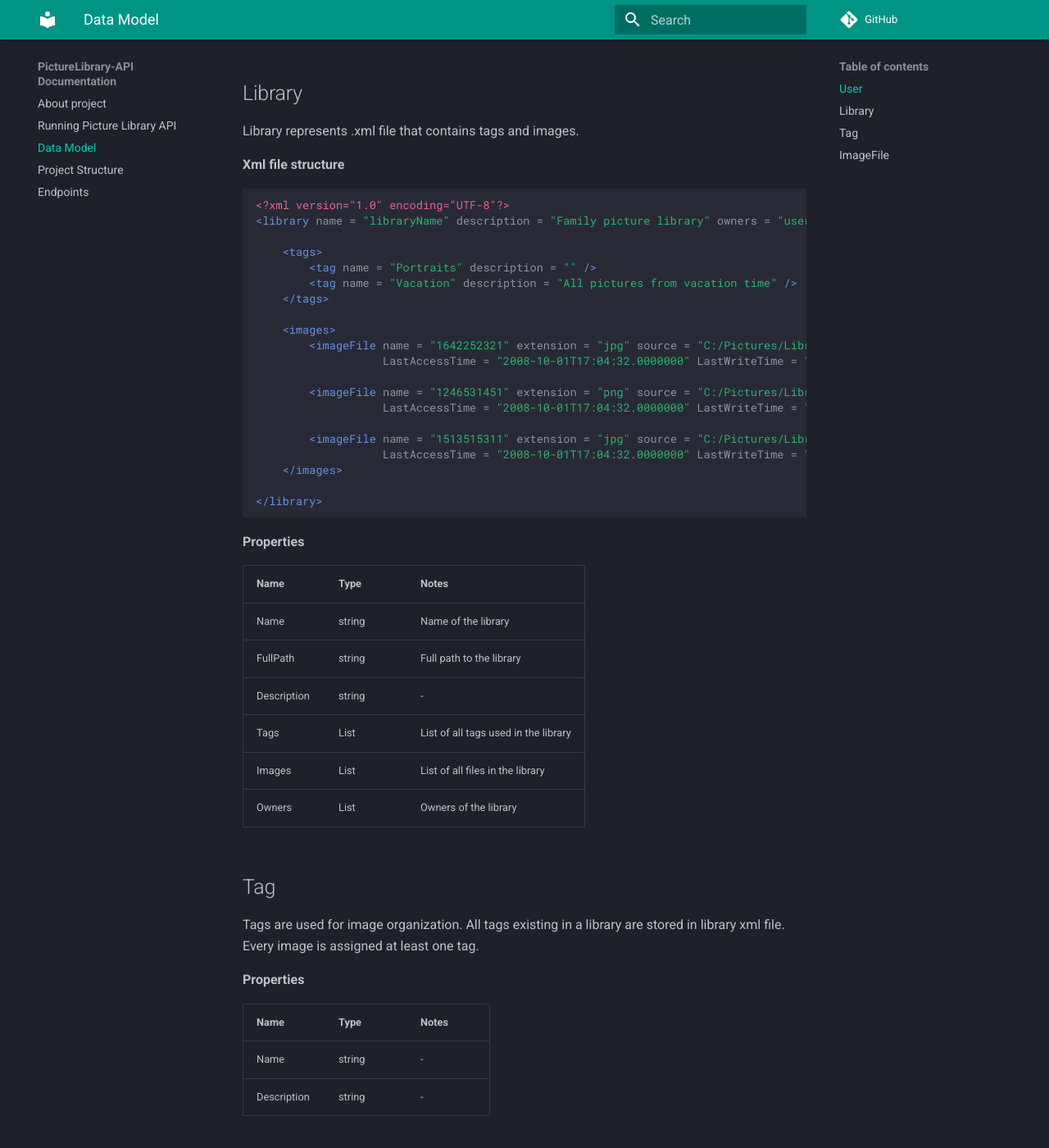
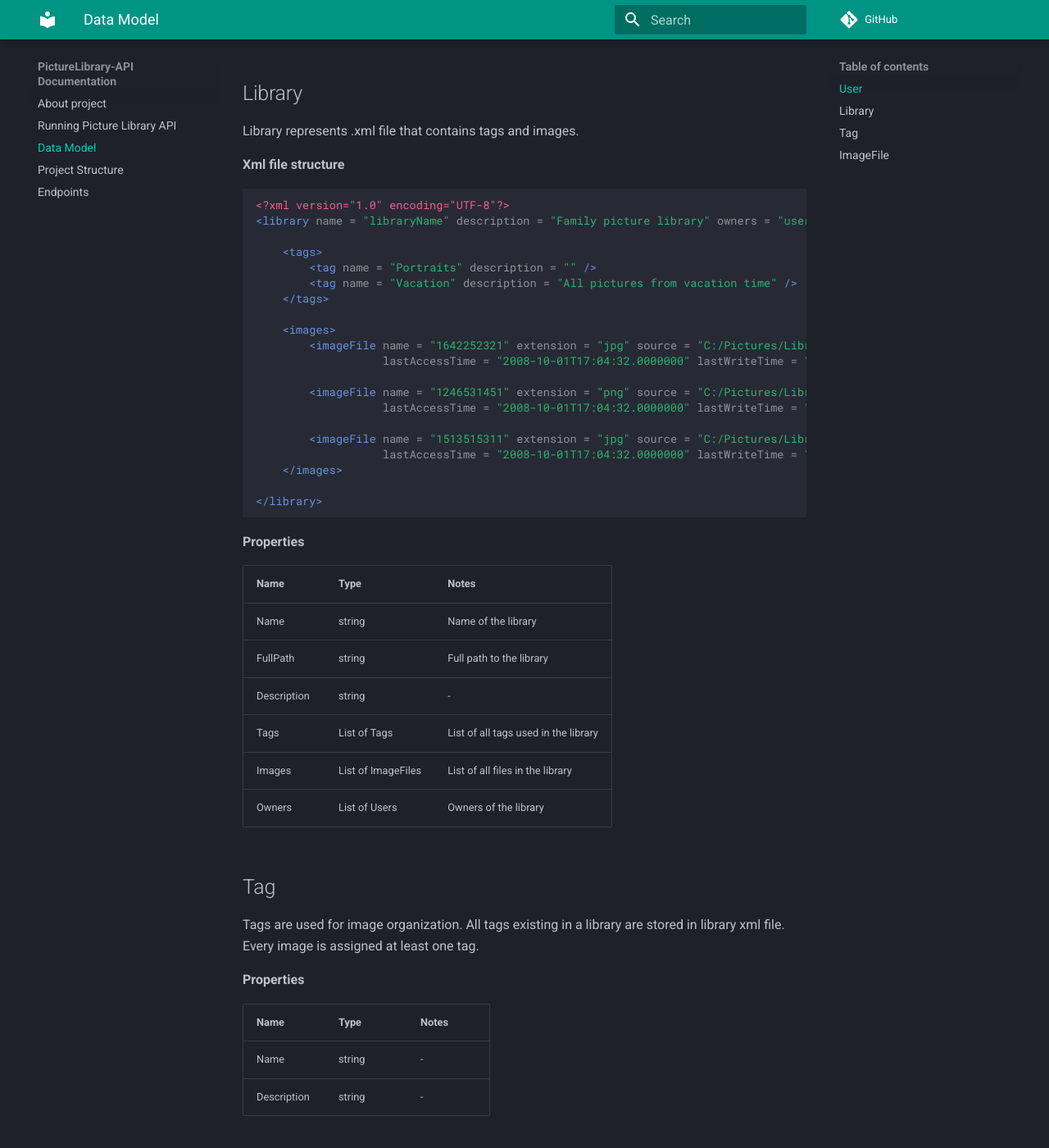
Before and after one commit to TomaszKumiega/PictureLibrary.API.Old, an MkDocs documentation site: the page built from docs/data_model.md, in a window 1280 px wide and 1400 px high, scrolled down 482 px. Shown: the whole window at 82% size. Built offline with MkDocs 1.6.1 and Material for MkDocs 9.7.7, drawn with Linux system fonts in a browser that asks for light colours; comment, search, counter and statistics services are not loaded.

Commit message:
Update data_model.md

````diff
--- a/docs/data_model.md
+++ b/docs/data_model.md
@@ -23,7 +23,7 @@
 
 ```xml
 <?xml version="1.0" encoding="UTF-8"?>
-<library name = "libraryName" description = "Family picture library" owners = "userGuid, userGuid">
+<library name = "libraryName" description = "Family picture library" owners = "userGuid,userGuid">
 
     <tags>
         <tag name = "Portraits" description = "" />
@@ -31,14 +31,14 @@
     </tags>
 
     <images>
-        <imageFile name = "1642252321" extension = "jpg" source = "C:/Pictures/Library1/images/1642252321.jpg" CreationTime = "2008-10-01T17:04:32.0000000"
-                   LastAccessTime = "2008-10-01T17:04:32.0000000" LastWriteTime = "2008-10-01T17:04:32.0000000" size = "5130500"/>
+        <imageFile name = "1642252321" extension = "jpg" source = "C:/Pictures/Library1/images/1642252321.jpg" creationTime = "2008-10-01T17:04:32.0000000"
+                   lastAccessTime = "2008-10-01T17:04:32.0000000" lastWriteTime = "2008-10-01T17:04:32.0000000" size = "5130500"/>
 
-        <imageFile name = "1246531451" extension = "png" source = "C:/Pictures/Library1/images/1246531451.png" CreationTime = "2008-10-01T17:04:32.0000000"
-                   LastAccessTime = "2008-10-01T17:04:32.0000000" LastWriteTime = "2008-10-01T17:04:32.0000000" size = "3003000"/>
+        <imageFile name = "1246531451" extension = "png" source = "C:/Pictures/Library1/images/1246531451.png" creationTime = "2008-10-01T17:04:32.0000000"
+                   lastAccessTime = "2008-10-01T17:04:32.0000000" lastWriteTime = "2008-10-01T17:04:32.0000000" size = "3003000"/>
 
-        <imageFile name = "1513515311" extension = "jpg" source = "C:/Pictures/Library1/images/1513515311.jpg" CreationTime = "2008-10-01T17:04:32.0000000"
-                   LastAccessTime = "2008-10-01T17:04:32.0000000" LastWriteTime = "2008-10-01T17:04:32.0000000" size = "2050000" />
+        <imageFile name = "1513515311" extension = "jpg" source = "C:/Pictures/Library1/images/1513515311.jpg" creationTime = "2008-10-01T17:04:32.0000000"
+                   lastAccessTime = "2008-10-01T17:04:32.0000000" lastWriteTime = "2008-10-01T17:04:32.0000000" size = "2050000" />
     </images>
 
 </library>
@@ -51,9 +51,9 @@
 | Name | string | Name of the library |
 | FullPath | string | Full path to the library |
 | Description | string | - |
-| Tags | List<Tag> | List of all tags used in the library |
-| Images | List<ImageFIle> | List of all files in the library |
-| Owners | List<User> | Owners of the library |
+| Tags | List of Tags | List of all tags used in the library |
+| Images | List of ImageFiles | List of all files in the library |
+| Owners | List of Users | Owners of the library |
 
 ## Tag
 
````
